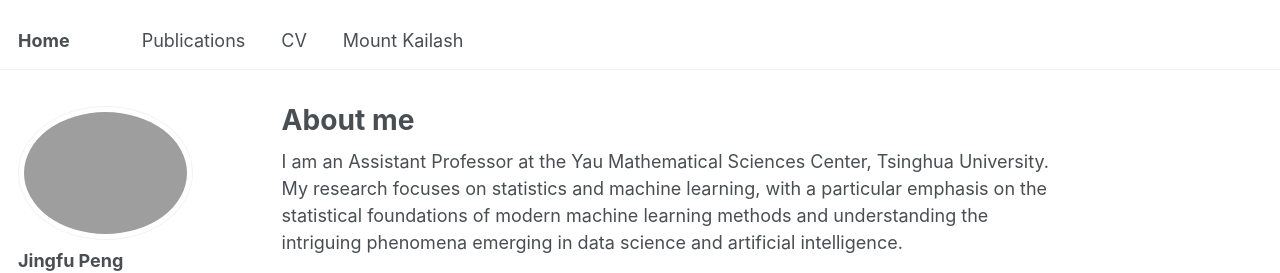
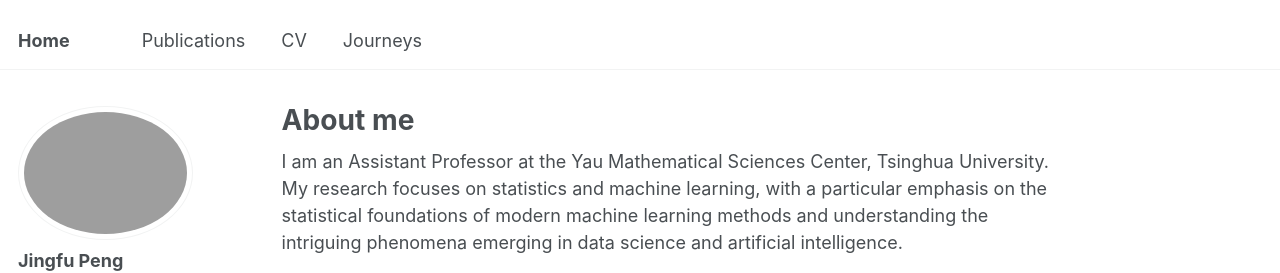
Before and after one commit to aypjf/aypjf.github.io, a Jekyll site: the page built from _pages/about.md, in a window 1280 px wide. Shown: the top 273 px of the page. Built offline with Jekyll 4.4.1, drawn with Linux system fonts in a browser that asks for light colours; some web fonts are replaced.

Commit message:
Update navigation.yml

```diff
--- a/_data/navigation.yml
+++ b/_data/navigation.yml
@@ -23,5 +23,5 @@ main:
   #- title: "Kailash"
   #  url: /portfolio/
 
-  - title: "Mount Kailash"
+  - title: "Journeys"
     url: /markdown/
```
